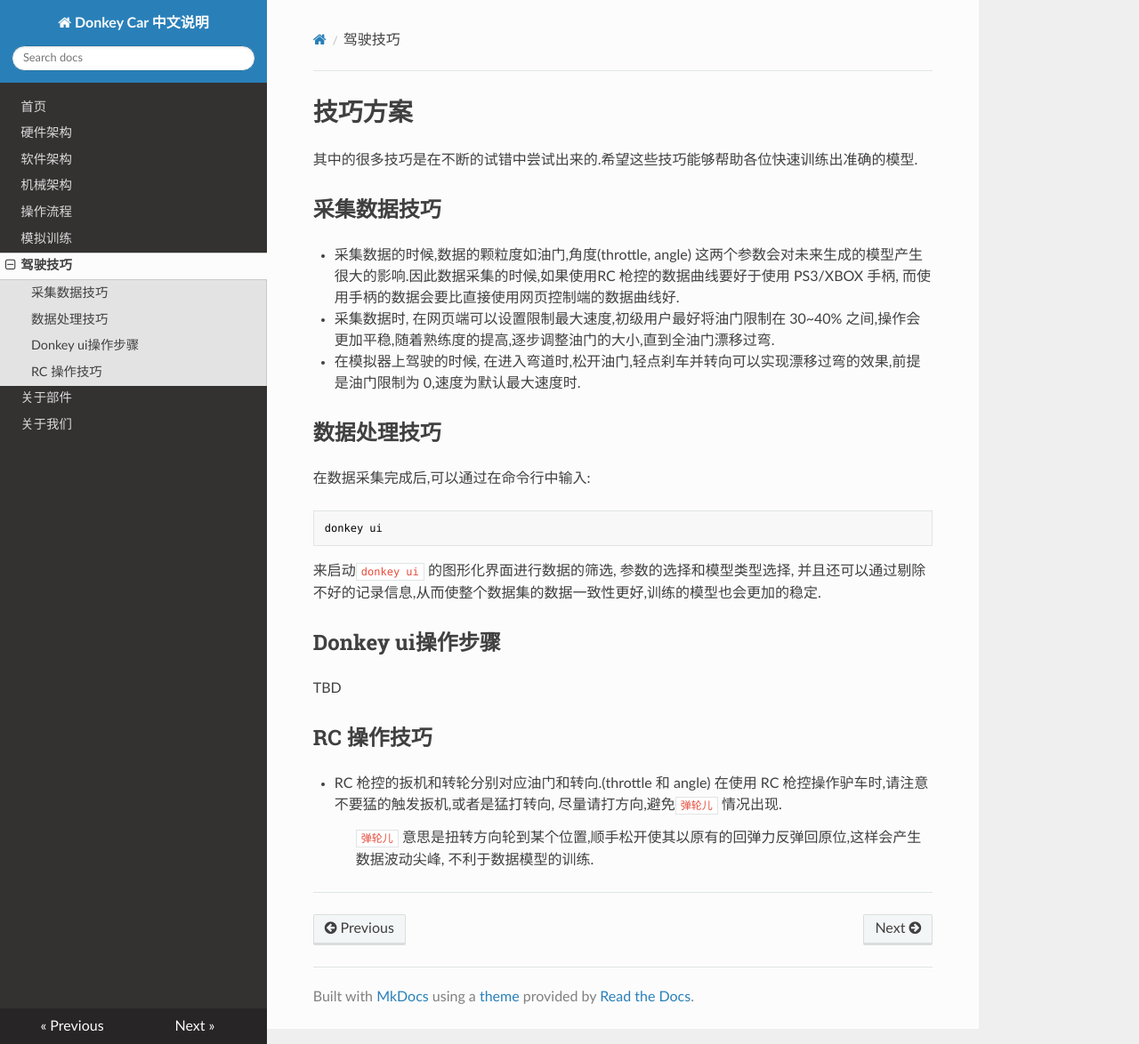
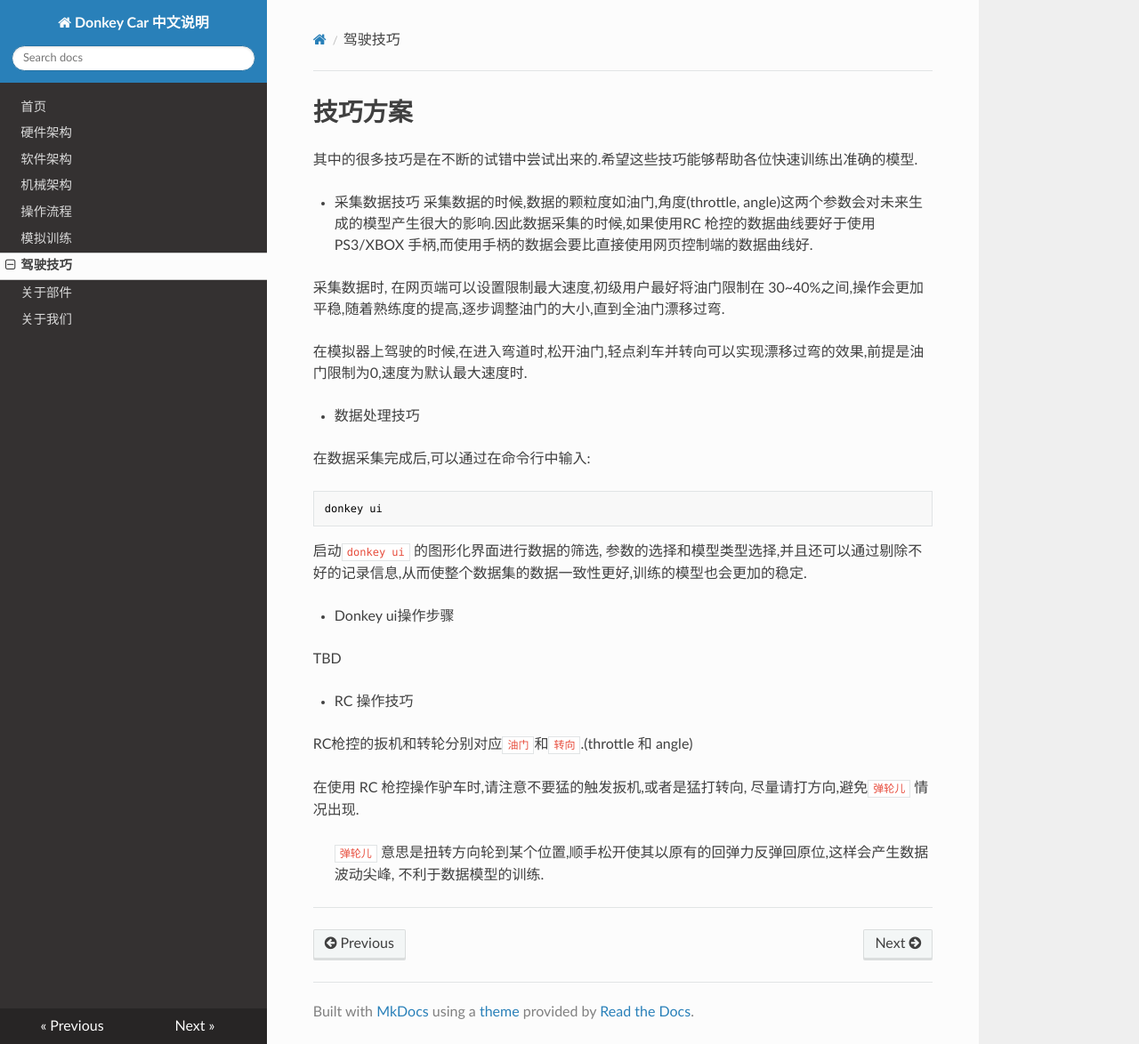
Before and after one commit to Mavengers/DonkeyDocsCN, an MkDocs documentation site: the page built from docs/operation/drive_tips.md, in a window 1280 px wide and 1174 px high. Shown: the whole window at 89% size. Built offline with MkDocs 1.6.1, drawn with Linux system fonts in a browser that asks for light colours; nearby versions of some CDN libraries.

Commit message:
更新了显示效果
Signed-off-by: yoyojacky2009 <yoyojacky2009@gmail.com>

````diff
--- a/docs/operation/drive_tips.md
+++ b/docs/operation/drive_tips.md
@@ -2,35 +2,34 @@
 
 其中的很多技巧是在不断的试错中尝试出来的.希望这些技巧能够帮助各位快速训练出准确的模型.
 
-## 采集数据技巧
-* 采集数据的时候,数据的颗粒度如油门,角度(throttle, angle)
-	这两个参数会对未来生成的模型产生很大的影响.因此数据采集的时候,如果使用RC
-	枪控的数据曲线要好于使用 PS3/XBOX 手柄,
-	而使用手柄的数据会要比直接使用网页控制端的数据曲线好.
+* 采集数据技巧
+采集数据的时候,数据的颗粒度如油门,角度(throttle, angle)这两个参数会对未来生成的模型产生很大的影响.因此数据采集的时候,如果使用RC
+枪控的数据曲线要好于使用 PS3/XBOX 手柄,而使用手柄的数据会要比直接使用网页控制端的数据曲线好.
 
-* 采集数据时, 在网页端可以设置限制最大速度,初级用户最好将油门限制在 30~40%
-之间,操作会更加平稳,随着熟练度的提高,逐步调整油门的大小,直到全油门漂移过弯.
+采集数据时, 在网页端可以设置限制最大速度,初级用户最好将油门限制在 30~40%之间,操作会更加平稳,随着熟练度的提高,逐步调整油门的大小,直到全油门漂移过弯.
 
-* 在模拟器上驾驶的时候,
-	在进入弯道时,松开油门,轻点刹车并转向可以实现漂移过弯的效果,前提是油门限制为
-	0,速度为默认最大速度时.
+在模拟器上驾驶的时候,在进入弯道时,松开油门,轻点刹车并转向可以实现漂移过弯的效果,前提是油门限制为0,速度为默认最大速度时.
 
-## 数据处理技巧
+* 数据处理技巧
+
 在数据采集完成后,可以通过在命令行中输入:
 
 ```bash
 donkey ui
 ```
 
-来启动`donkey ui` 的图形化界面进行数据的筛选, 参数的选择和模型类型选择,
-	并且还可以通过剔除不好的记录信息,从而使整个数据集的数据一致性更好,训练的模型也会更加的稳定.
-## Donkey ui操作步骤
+启动`donkey ui` 的图形化界面进行数据的筛选, 参数的选择和模型类型选择,并且还可以通过剔除不好的记录信息,从而使整个数据集的数据一致性更好,训练的模型也会更加的稳定.
+
+* Donkey ui操作步骤
+
 TBD
 
-## RC 操作技巧
-* RC 枪控的扳机和转轮分别对应油门和转向.(throttle 和 angle)
-在使用 RC 枪控操作驴车时,请注意不要猛的触发扳机,或者是猛打转向,
-	尽量请打方向,避免`弹轮儿` 情况出现.
+* RC 操作技巧
+
+RC枪控的扳机和转轮分别对应`油门`和`转向`.(throttle 和 angle)
+
+在使用 RC 枪控操作驴车时,请注意不要猛的触发扳机,或者是猛打转向, 尽量请打方向,避免`弹轮儿` 情况出现.
+
 > `弹轮儿`
 > 意思是扭转方向轮到某个位置,顺手松开使其以原有的回弹力反弹回原位,这样会产生数据波动尖峰,
 > 不利于数据模型的训练.
````
Also changed, not shown: docs/hardware/hardware_arch.md (+22 -8 lines), docs/operation/dk_process.md (+60 -24 lines), docs/software/software_arch.md (+19 -7 lines).
